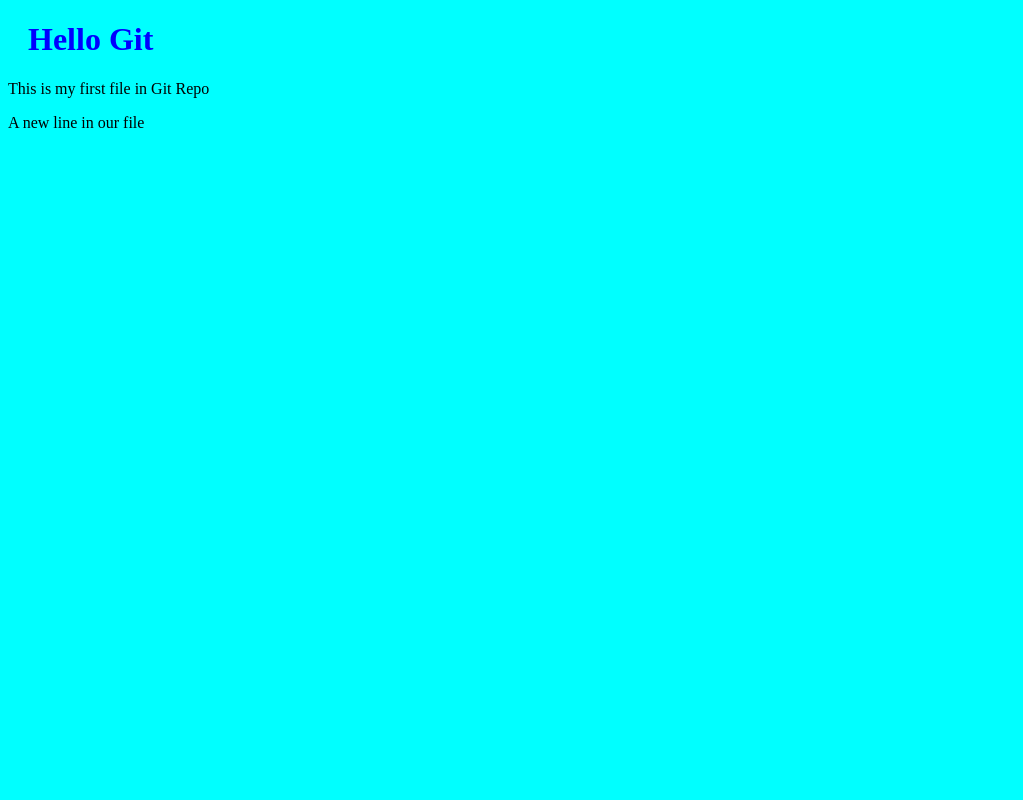
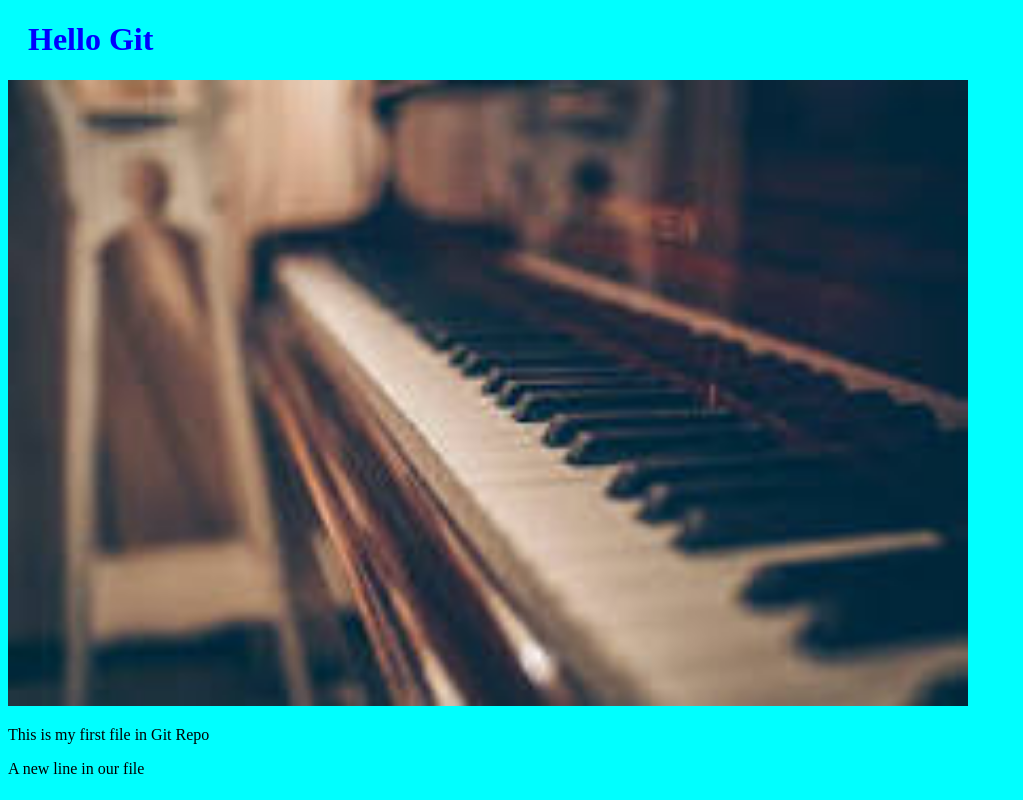
Before and after one commit to Tpsunshine/Hello-Git, a plain HTML site: page Index.html in a window 1280 px wide. Shown: the whole page, without its empty margins (0-1023 px from the left). Drawn offline with Linux system fonts and the light colour scheme.

Commit message:
Added image to Hello Git App

```diff
--- a/Index.html
+++ b/Index.html
@@ -6,6 +6,7 @@
 </head>
 <body>
     <h1>Hello Git</h1>
+    <div><img src="Image_1.jpg" alt="Hello Git from Space" style="width: 100%;max-width: 960px"></div>
     <p>This is my first file in Git Repo</p>
     <p>A new line in our file</p>
 </body>
```
Also changed, not shown: Image_1.jpg (added).
